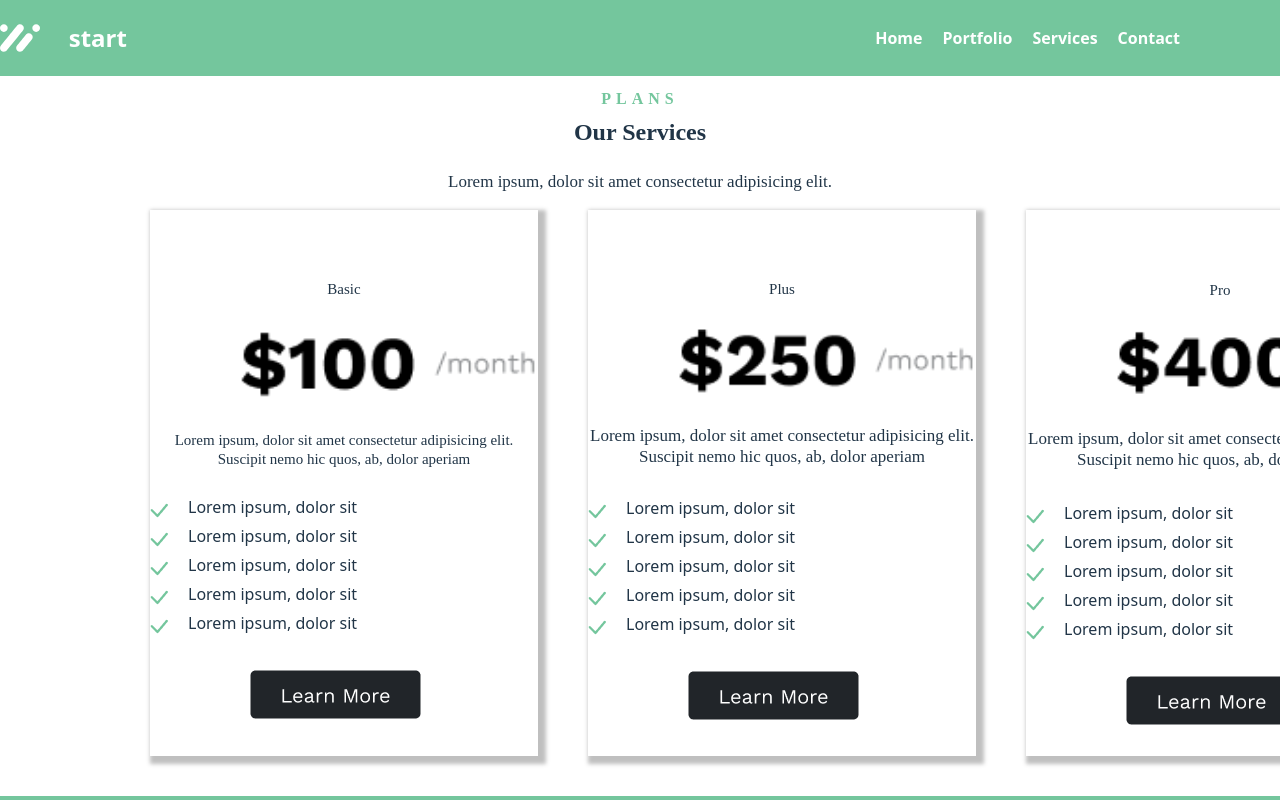
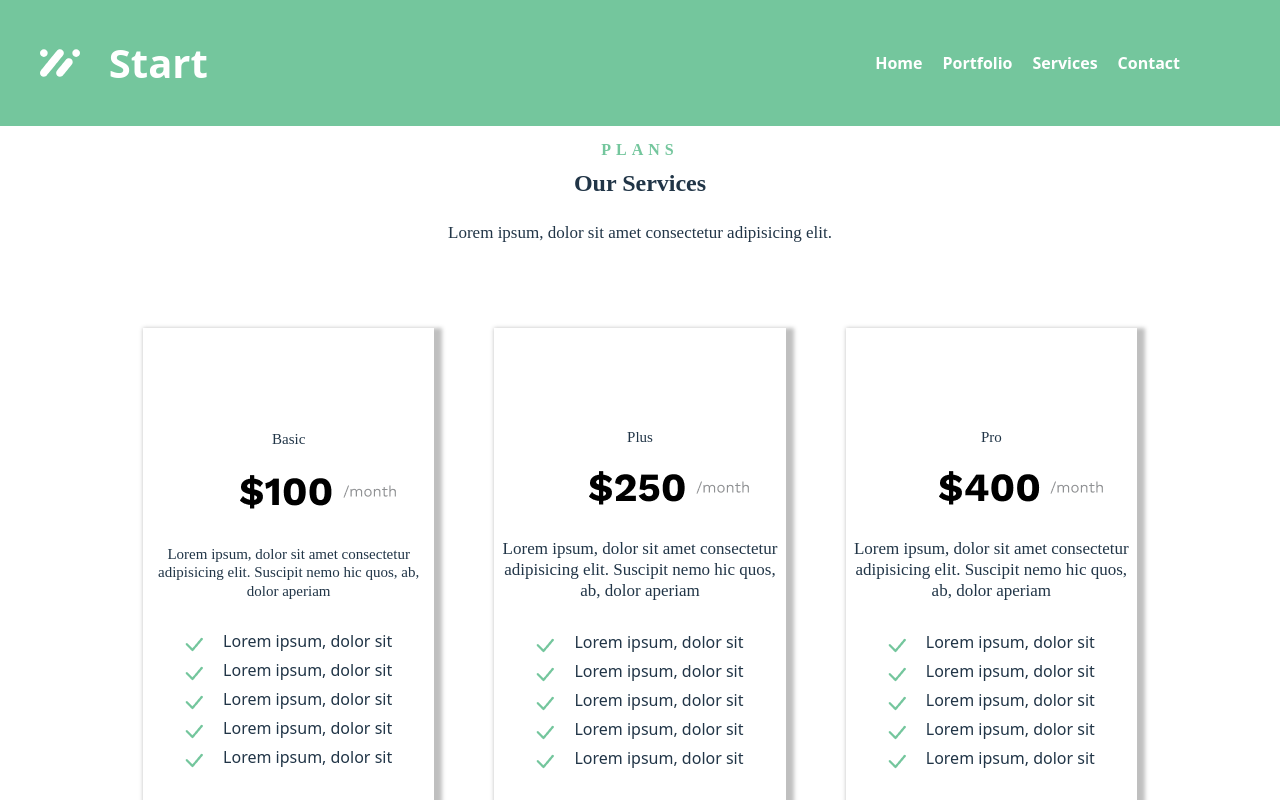
Before and after one commit to faty584/react-website, a React (Vite) app in the folder my-app/: page /Services in a window 1280 px wide. Shown: the top 800 px of the page. Built offline with nearby package versions, Linux system fonts and the light colour scheme.

Commit message:
submition of start up website2

```diff
--- a/my-app/src/component/Dolor.css
+++ b/my-app/src/component/Dolor.css
@@ -53,7 +53,7 @@ margin-right: -40px;
   }
 
   .group3 {
-    width: 60%;
+    width: 100%;
     height: auto;
   }
 
--- a/my-app/src/component/Navbar.css
+++ b/my-app/src/component/Navbar.css
@@ -68,7 +68,8 @@ margin-left: 20%;
 /* Logo styling */
 .logo {
     width: 40px;
-    padding-right: 100px
+    padding-right: 100px;
+    padding-left: 40px;
 }
 
 /* Desktop Navigation Links */
@@ -97,6 +98,7 @@ margin-left: 20%;
 }
 .start {
     margin-left: -113px ;
+    /* font-size: 40px; */
 
 }
 /* Mobile Dropdown Menu */
@@ -162,6 +164,9 @@ body, html {
     .hamburger {
         display: none;
     }
+.start {
+    font-size: 40px;
+}
 
 
 }
--- a/my-app/src/component/Navbar.jsx
+++ b/my-app/src/component/Navbar.jsx
@@ -12,7 +12,7 @@ const Navbar = () => {
       <nav className="navbar">
         <div className="twostart">
           <img src={menustar} alt="Nav bar logo" className="logo" />
-          <h2 className="start">start</h2>
+          <h2 className="start">Start</h2>
         </div>
 
         {/* Desktop Links */}
--- a/my-app/src/component/Nobis.css
+++ b/my-app/src/component/Nobis.css
@@ -38,11 +38,11 @@ margin-right: -40px;
     margin-top: 40px;
     flex-direction: row-reverse;
      padding-right: 450px;
-      margin-left: 180px;
+      margin-left: 190px;
   }
 
   .group4 {
-    width: 60%;
+    width: 100%;
     height: auto;
   }
 
--- a/my-app/src/component/Team.css
+++ b/my-app/src/component/Team.css
@@ -42,7 +42,7 @@ text-align: center;
     display: grid;
     grid-template-columns: repeat(4, 1fr);
     gap: 30px;
-    padding: 60px 100px;
+    padding: 60px 40px;
     justify-items: center;
     align-items: center;
     margin-bottom: 80px;
@@ -61,6 +61,7 @@ text-align: center;
     width: 180px;
     height: auto;
     transition: transform 0.3s ease;
+
   }
 
   .woman:hover,
--- a/my-app/src/component/partners.css
+++ b/my-app/src/component/partners.css
@@ -84,12 +84,12 @@ text-align: center;
     justify-content: flex-start;
     gap: 60px;
     flex-wrap: nowrap;
-    padding-left: 50px;
+    padding-left: 160px;
     display: flex;
     width: 300px;
     /* margin: 0 auto; */
     /* margin-right: 700px; */
-     margin-left: 180px;
+     /* margin-left: 300px; */
   }
 
   .google,
@@ -113,7 +113,8 @@ text-align: center;
     display: flex;
     justify-content: center;
     margin-top: -100px;
-     margin-left: 290px;
+     /* margin-left: 400px; */
+     padding-left: 160px;
   }
 }
 
@@ -121,4 +122,14 @@ text-align: center;
   .learnmore{
     margin-left:  200px;
   }
+
+  .smooth img{
+  align-items: center;
+    display: flex;
+    flex-direction: row-reverse;
+    justify-content: center;
+    margin: 0 auto;
+    margin-bottom: 20px;
+
+  }
 }
--- a/my-app/src/component/welcome.css
+++ b/my-app/src/component/welcome.css
@@ -48,7 +48,7 @@ color: white;
   }
 
   .group2pic {
-    width: 40%;
+    width: 100%;
     /* height: auto; */
 
   }
--- a/my-app/src/component/welcome.jsx
+++ b/my-app/src/component/welcome.jsx
@@ -12,7 +12,7 @@ const Welcome = () => {
       <div>
 <h2 className="h2">WELCOME</h2>
       <h1 className="lorem">Lorem ipsum dolor sit amet consectetur </h1>
-      <p className="de scription">Lorem ipsum, dolor sit amet consectetur adipisicing elit. Suscipit nemo hic quos, ab, dolor aperiam nobis cum est eos error ipsum, voluptate culpa nesciunt delectus iste?</p>
+      <p className="description">Lorem ipsum, dolor sit amet consectetur adipisicing elit. Suscipit nemo hic quos, ab, dolor aperiam nobis cum est eos error ipsum, voluptate culpa nesciunt delectus iste?</p>
       <img src={explore} alt="" className="explore" />
       </div>
 
--- a/my-app/src/pages/Service.css
+++ b/my-app/src/pages/Service.css
@@ -11,7 +11,7 @@ color: #74C69D;
 }
 
 .servicehome {
-    width: 350px;
+    width: 100%;
 }
 .OurServices{
  font-family: Crimson Text;
@@ -63,7 +63,7 @@ margin-top: 20px;
 }
 
 .verse p{
- width: 350px;
+ width: 100%;
  margin: 0 auto;
 
 }
@@ -87,7 +87,6 @@ span {
 {
     box-shadow: 4px 4px 4px 4px rgba(0, 0, 0, 0.25);
     margin: 15px;
-    width: auto;
     justify-content: center;
 }
 
@@ -119,7 +118,7 @@ margin-top: 20px;
 }
 
 .maiverse p{
-     width: 350px;
+     width: 100%;
  margin: 0 auto;
 
 }
@@ -127,7 +126,7 @@ margin-top: 20px;
 
 
 .secondverse p{
-     width: 350px;
+     width: 100%;
     margin: 0 auto;
 
 
@@ -160,15 +159,16 @@ margin-top: 20px;
 
 }
 .moreone,
-.moretwo,
-.morethree{
+.moretwo{
      margin-top: 30px;
-    margin-left:100px;
+    margin-left:50px;
     margin-bottom: 30px;
     align-self:center;
+
+
 }
 
-.secondverse{
+.secondverse, .maiverse, .verse {
     display: grid;
     justify-content:center;
 }
@@ -182,38 +182,50 @@ input {
     margin-left: 0px;
 }
 
+.spc img {
+    margin-left:0px;
+}
+
+.cardsone li, .secondverse li, .verse li {
+    text-align: center
+}
+
+.Basic, .Pro, .Plus {
+    padding-top: 30px;
+}
 
 @media (min-width:1024px) {
   .ParentDiv{
-    width: 50%;
-    margin: 0 auto;
+    max-width: 100%;
+    margin: 70px;
     display: flex;
-    gap: 50px;
+    gap: 30px;
+    width: 1300px;
+    justify-self: center;
+
+
   }
 
 
 
 .cards {
-    width: 30px;
-    margin: 0px auto;
      display: flex;
     flex-direction: column;
     justify-content: space-around;
     height: auto;
+
 }
 
 .cardsone {
-    width: 30px;
-    margin: 0px auto;
     display: flex;
     flex-direction: column;
     justify-content: space-around;
     height: auto;
+     max-width: 100%;
 }
 
 .cardstwo {
-    width: 30px;
-    margin: 0px auto;
+
     display: flex;
     flex-direction: column;
     justify-content: space-around;
@@ -221,7 +233,7 @@ input {
 }
 
 .workplane {
-    width: 100vw;
+    width: 100%;
     margin: 0 auto;
 }
 
@@ -231,14 +243,15 @@ input {
 
 @media (min-width: 768px) {
   .ParentDiv {
-    width: 500px;
-    margin-left: 150px;
+   justify-items:center;
    margin-bottom: 20px;
+   padding:0px 70px;
+   max-width: 1024px;
 
   }
 
   .workplane {
-    width: 100vw;
+    width: 100%;
     margin: 0 auto;
   }
 
@@ -247,10 +260,26 @@ input {
   .cardsone,
   .cardstwo {
      width: 100%;
-    margin: 0 auto;
+
+
+  }
+
+  .moreone,
+.moretwo
+{
+    margin-top: 30px;
+    margin-left:40px;
+    margin-bottom: 30px;
+    align-self:center;
 }
 
   input {
     width: 70%;
   }
+
+  .price {
+    text-align: center;
+    margin-right: 30px;
   }
+
+}
--- a/my-app/src/pages/Service.jsx
+++ b/my-app/src/pages/Service.jsx
@@ -21,7 +21,8 @@ adipisicing elit.</p>
 <div className="ParentDiv">
         <div className="cards">
           <h3 className="Basic">Basic</h3>
-          <img src={Dola$} alt="Dola$" className="dolas" />
+          <div className="price"><img src={Dola$} alt="Dola$" className="dolas" />
+</div>
           <h5 className="h5m">Lorem ipsum, dolor sit amet consectetur adipisicing elit. Suscipit nemo hic quos, ab, dolor aperiam</h5>
           <div className="verse">
 
@@ -30,7 +31,8 @@ adipisicing elit.</p>
             <li><span><img src={Vector} alt="Vector" className="vectorthree "/></span><p className="paracard3">Lorem ipsum, dolor sit </p></li>
             <li><span><img src={Vector} alt="Vector" className="vectorfour "/></span><p className="paracard4">Lorem ipsum, dolor sit </p></li>
             <li><span><img src={Vector} alt="Vector" className="vectorfive "/></span><p className="paracard5">Lorem ipsum, dolor sit </p></li>
-            <img src={learnmore} alt="learnmore" className="moreone" />
+
+            <div className="spc"><img src={learnmore} alt="learnmore" className="moreone" /></div>
 
           </div>
 
@@ -39,7 +41,8 @@ adipisicing elit.</p>
         </div>
         <div className="cardsone">
               <h3 className="Plus">Plus</h3>
-              <img src={$$250} alt="$$250" className="dnam" />
+              <div className="price"><img src={$$250} alt="$$250" className="dnam" /></div>
+
               <h5 className="h5mone">Lorem ipsum, dolor sit amet consectetur adipisicing elit. Suscipit nemo hic quos, ab, dolor aperiam</h5>
               <div class="maiverse">
               <li><span><img src={Vector} alt="Vector" className="vectorone "/></span><p className="paracard">Lorem ipsum, dolor sit </p></li>
@@ -47,7 +50,8 @@ adipisicing elit.</p>
               <li><span><img src={Vector} alt="Vector" className="vectorthree "/></span><p className="paracard3">Lorem ipsum, dolor sit </p></li>
               <li><span><img src={Vector} alt="Vector" className="vectorfour "/></span><p className="paracard4">Lorem ipsum, dolor sit </p></li>
               <li><span><img src={Vector} alt="Vector" className="vectorfive "/></span><p className="paracard5">Lorem ipsum, dolor sit </p></li>
-              <img src={learnmore} alt="learnmore" className="moretwo" />
+
+              <div className="spc"><img src={learnmore} alt="learnmore" className="moretwo" /></div>
 
 
               </div>
@@ -55,7 +59,8 @@ adipisicing elit.</p>
         </div>
         <div className="cardstwo">
               <h3 className="Pro">Pro</h3>
-              <img src={DL$400} alt="DL$400" className="DL400" />
+              <div className="price"><img src={DL$400} alt="DL$400" className="DL400" /></div>
+
               <h5 className="h5mtwo">Lorem ipsum, dolor sit amet consectetur adipisicing elit. Suscipit nemo hic quos, ab, dolor aperiam</h5>
               <div className="secondverse">
                 <li><span><img src={Vector} alt="Vector" className="vectorone "/></span><p className="paracard">Lorem ipsum, dolor sit </p></li>
@@ -63,7 +68,7 @@ adipisicing elit.</p>
                 <li><span><img src={Vector} alt="Vector" className="vectorthree "/></span><p className="paracard3">Lorem ipsum, dolor sit </p></li>
                 <li><span><img src={Vector} alt="Vector" className="vectorfour "/></span><p className="paracard4">Lorem ipsum, dolor sit </p></li>
                 <li><span><img src={Vector} alt="Vector" className="vectorfive "/></span><p className="paracard5">Lorem ipsum, dolor sit </p></li>
-                <img src={learnmore} alt="learnmore" className="morethree" />
+                <div className="spc"><img src={learnmore} alt="learnmore" className="moretwo" /></div>
 
               </div>
     </div>
```
Also changed, not shown: my-app/src/pages/Portfolio.css (+25 -13 lines). Lines whose indentation alone changed are shown as unchanged.
